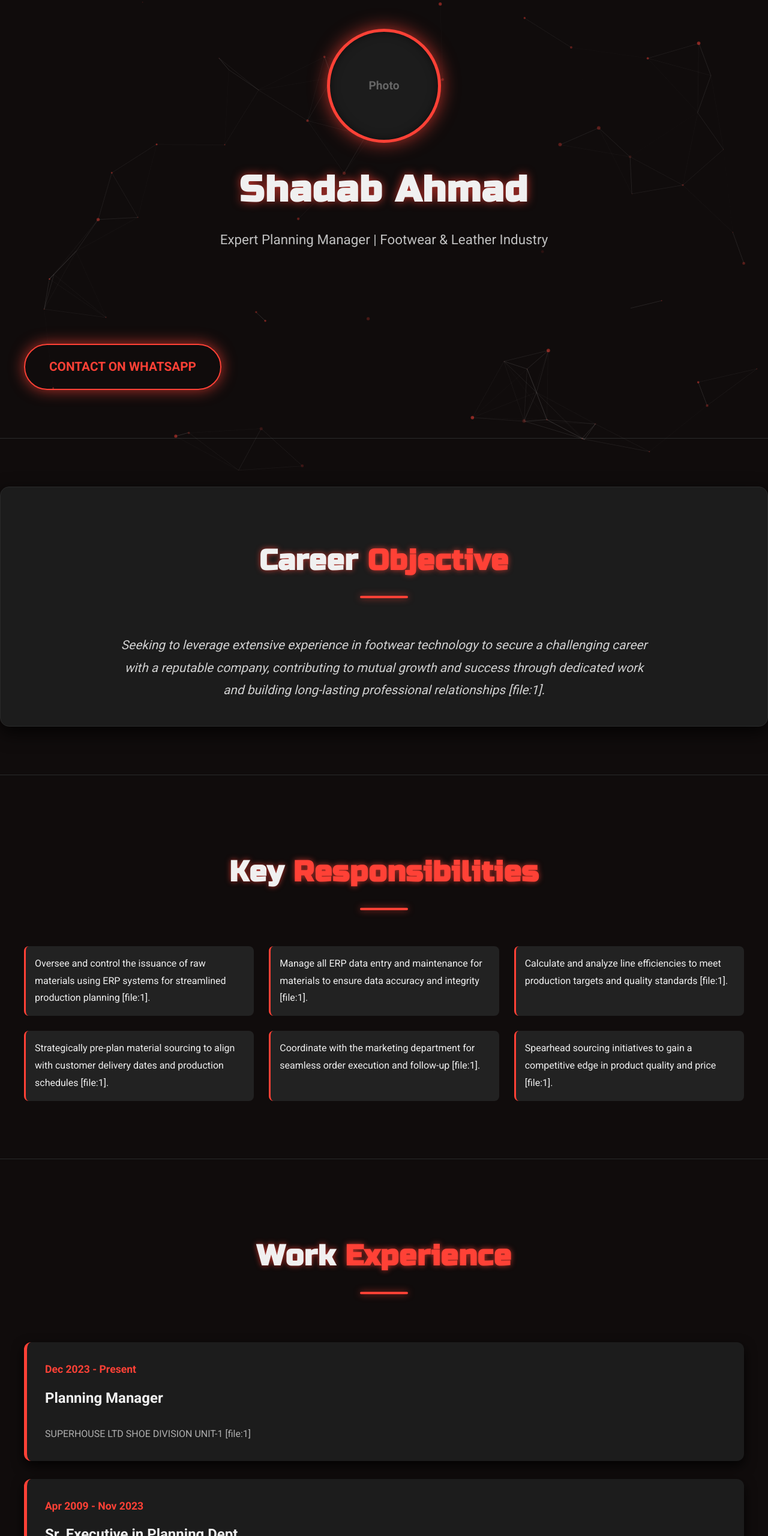
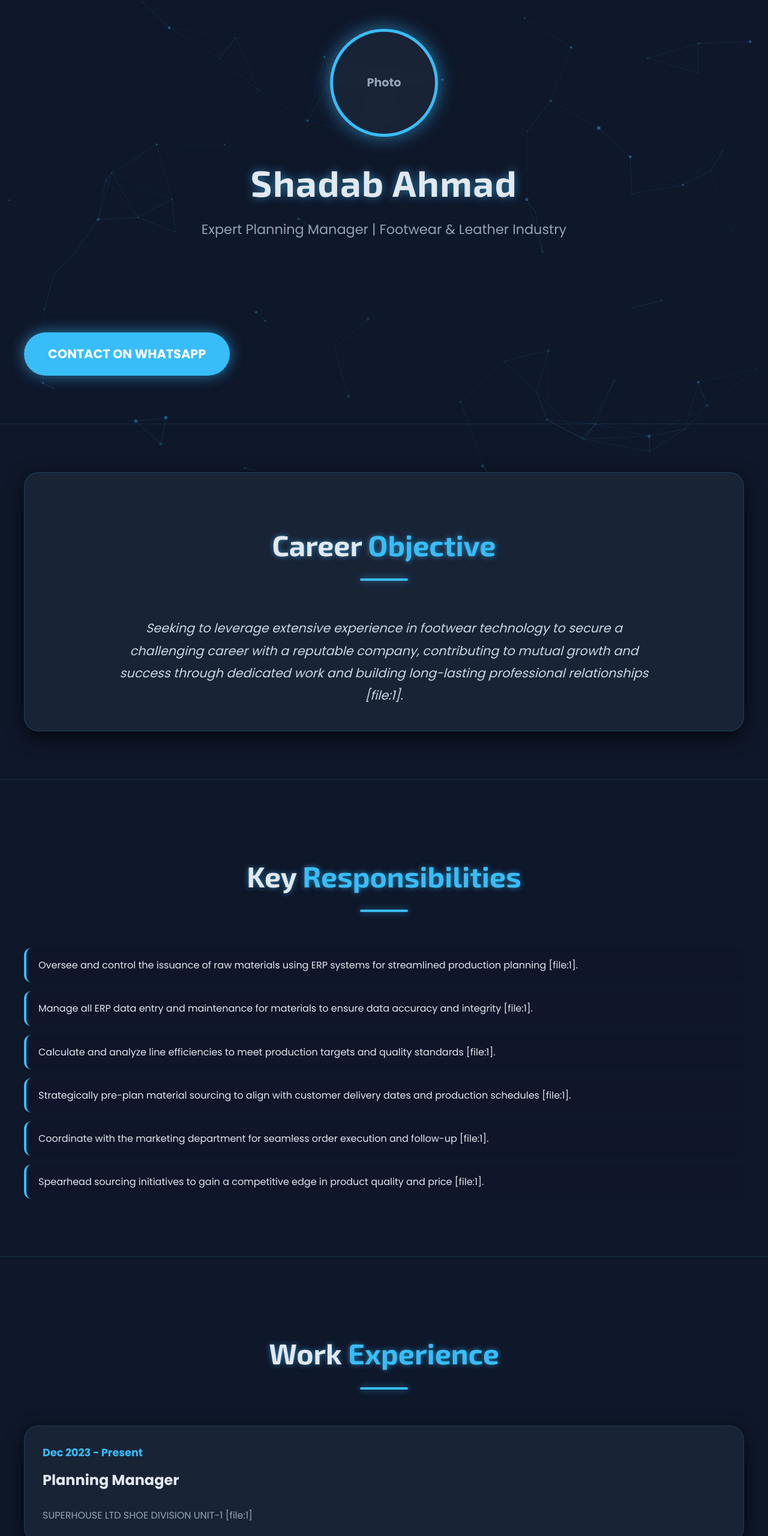
Before and after one commit to BlastMcOfficial/Portfolio-, a plain HTML site: page index.html in a window 1280 px wide. Shown: the top 2560 px of the page at 60% size. Drawn offline with nearby package versions, Linux system fonts and the light colour scheme.

Commit message:
Update index.html

```diff
--- a/index.html
+++ b/index.html
@@ -5,25 +5,29 @@
     <meta name="viewport" content="width=device-width, initial-scale=1.0">
     <title>Shadab Ahmad | Professional Portfolio</title>
     <style>
-        @import url('https://fonts.googleapis.com/css2?family=Roboto:wght@300;400;700&family=Russo+One&display=swap');
+        @import url('https://fonts.googleapis.com/css2?family=Poppins:wght@300;400;600;700&family=Exo+2:wght@700&display=swap');
 
         :root {
-            --primary-color: #100c0c;
-            --secondary-color: #1c1c1c;
-            --text-color: #f0f0f0;
-            --accent-color: #ff4136; /* Red accent color */
-            --hover-color: #d92a1e;  /* Darker red for hover */
-            --glow-color: rgba(255, 65, 54, 0.7); /* Red glow */
-            --shadow-color: rgba(0, 0, 0, 0.8);
+            --primary-color: #0f172a; /* Dark blue-slate */
+            --secondary-color: rgba(30, 41, 59, 0.75); /* Semi-transparent slate */
+            --text-color: #e2e8f0;
+            --accent-color: #38bdf8; /* Bright sky blue */
+            --hover-color: #0ea5e9;  /* Slightly darker blue for hover */
+            --glow-color: rgba(56, 189, 248, 0.6);
+            --shadow-color: rgba(0, 0, 0, 0.7);
+        }
+
+        html {
+            scroll-behavior: smooth;
         }
 
         body {
-            font-family: 'Roboto', sans-serif;
+            font-family: 'Poppins', sans-serif;
             margin: 0;
             padding: 0;
             background-color: var(--primary-color);
             color: var(--text-color);
-            line-height: 1.8;
+            line-height: 1.7;
             overflow-x: hidden;
         }
 
@@ -50,8 +54,8 @@
         }
 
         .profile-pic-container {
-            width: 180px;
-            height: 180px;
+            width: 170px;
+            height: 170px;
             border-radius: 50%;
             background: var(--secondary-color);
             margin: 0 auto 1.5rem;
@@ -61,45 +65,45 @@
             align-items: center;
             font-weight: bold;
             font-size: 1.2rem;
-            color: #666;
-            box-shadow: 0 0 30px var(--glow-color), inset 0 0 15px rgba(0,0,0,0.5);
+            color: #94a3b8;
+            box-shadow: 0 0 30px var(--glow-color);
+            backdrop-filter: blur(10px);
             transition: all 0.4s ease;
         }
 
         .profile-pic-container:hover {
-            transform: scale(1.05) rotate(5deg);
-            box-shadow: 0 0 45px var(--glow-color), inset 0 0 20px rgba(0,0,0,0.5);
+            transform: scale(1.05) rotate(-5deg);
+            box-shadow: 0 0 45px var(--glow-color);
         }
 
         header h1 {
-            font-family: 'Russo One', sans-serif;
+            font-family: 'Exo 2', sans-serif;
             margin: 0;
             font-size: 3.8rem;
             font-weight: 700;
             text-shadow: 0 0 15px var(--glow-color);
             animation: fadeInDown 1s ease-out;
-            letter-spacing: 2px;
+            letter-spacing: 1.5px;
         }
 
         header p {
             margin: 0.5rem 0 0;
             font-size: 1.4rem;
-            color: #c0c0c0;
+            color: #94a3b8;
             animation: fadeInUp 1s ease-out 0.2s;
             animation-fill-mode: backwards;
         }
 
         section {
             padding: 80px 0;
-            border-bottom: 1px solid #2a2a2a;
+            border-bottom: 1px solid rgba(56, 189, 248, 0.1);
         }
 
         h2 {
-            font-family: 'Russo One', sans-serif;
+            font-family: 'Exo 2', sans-serif;
             text-align: center;
             margin-bottom: 60px;
             font-size: 3rem;
-            letter-spacing: 1px;
             color: var(--text-color);
             text-shadow: 0 0 10px var(--glow-color);
             position: relative;
@@ -122,8 +126,8 @@
 
         .hero .btn {
             display: inline-block;
-            background: transparent;
-            color: var(--accent-color);
+            background: var(--accent-color);
+            color: #fff;
             padding: 18px 40px;
             text-decoration: none;
             border-radius: 50px;
@@ -132,83 +136,59 @@
             margin-top: 25px;
             transition: all 0.3s ease;
             box-shadow: 0 0 25px var(--glow-color);
-            border: 2px solid var(--accent-color);
+            border: none;
         }
 
         .hero .btn:hover {
-            background: var(--accent-color);
-            color: #fff;
+            background: var(--hover-color);
             transform: translateY(-5px) scale(1.05);
             box-shadow: 0 0 40px var(--glow-color);
         }
 
-        .card {
+        .card, .timeline-item, .skill-item {
             background: var(--secondary-color);
-            padding: 40px;
-            border-radius: 15px;
+            border-radius: 24px; /* More rounded corners */
             box-shadow: 0 10px 30px var(--shadow-color);
-            border: 1px solid #2a2a2a;
+            border: 1px solid rgba(56, 189, 248, 0.2);
+            backdrop-filter: blur(10px); /* Glassmorphic effect */
+            transition: transform 0.4s cubic-bezier(0.175, 0.885, 0.32, 1.275), box-shadow 0.4s ease, border-color 0.4s ease;
         }
 
-        #objective p {
-            font-size: 1.3rem;
-            text-align: center;
-            max-width: 900px;
-            margin: auto;
-            font-style: italic;
-            color: #d0d0d0;
-            line-height: 1.8;
-        }
+        .card { padding: 40px; }
 
-        .timeline {
-            position: relative;
-            padding: 20px 0;
-        }
+        #objective p { font-size: 1.3rem; text-align: center; max-width: 900px; margin: auto; font-style: italic; color: #cbd5e1; line-height: 1.8; }
 
         .timeline-item, .skill-item {
             padding: 30px;
             position: relative;
-            background: var(--secondary-color);
             margin-bottom: 30px;
-            border-radius: 12px;
-            border-left: 5px solid var(--accent-color);
-            transition: transform 0.4s cubic-bezier(0.175, 0.885, 0.32, 1.275), box-shadow 0.4s ease;
-            box-shadow: 0 8px 20px var(--shadow-color);
             cursor: pointer;
         }
 
         .timeline-item:hover, .skill-item:hover {
-            transform: translateX(10px);
+            transform: translateY(-5px);
             box-shadow: 0 0 25px var(--glow-color);
+            border-color: var(--accent-color);
         }
 
         .timeline-item.expanded, .skill-item.expanded {
             transform: scale(1.05);
             box-shadow: 0 0 35px var(--glow-color);
+            border-color: var(--accent-color);
             z-index: 10;
         }
 
-        .timeline-item h3, .skill-item h3 {
-            margin-top: 0;
-            color: var(--text-color);
-            font-weight: 700;
-            font-size: 1.5rem;
-        }
-
-        .timeline-item p, .skill-item p { margin-bottom: 0; color: #b0b0b0; }
+        .timeline-item h3, .skill-item h3 { margin-top: 0; color: var(--text-color); font-weight: 700; font-size: 1.5rem; }
+        .timeline-item p, .skill-item p { margin-bottom: 0; color: #94a3b8; }
         .timeline-item .duration { font-weight: 700; color: var(--accent-color); margin-bottom: 10px; display: block; font-size: 1.1rem; }
 
-        .skills-grid, .responsibilities-list {
-            list-style: none;
-            padding: 0;
-            display: grid;
-            grid-template-columns: repeat(auto-fit, minmax(350px, 1fr));
-            gap: 25px;
-        }
+        .skills-grid, .responsibilities-list { list-style: none; padding: 0; }
+        .skills-grid { display: grid; grid-template-columns: repeat(auto-fit, minmax(320px, 1fr)); gap: 25px; }
 
-        .responsibilities-list li { padding: 15px; background: #222; border-radius: 8px; border-left: 3px solid var(--accent-color); }
+        .responsibilities-list { display: grid; grid-template-columns: 1fr; gap: 15px; }
+        .responsibilities-list li { padding: 15px 20px; background: rgba(15, 23, 42, 0.6); border-radius: 12px; border-left: 4px solid var(--accent-color); }
 
-        footer { text-align: center; padding: 40px; background: transparent; margin-top: 30px; }
+        footer { text-align: center; padding: 40px; background: transparent; margin-top: 30px; border-top: 1px solid rgba(56, 189, 248, 0.1); }
         footer p { margin: 10px 0; }
         footer a { color: var(--accent-color); text-decoration: none; transition: color 0.3s ease, text-shadow 0.3s ease; }
         footer a:hover { color: var(--hover-color); text-shadow: 0 0 8px var(--glow-color); }
@@ -218,6 +198,60 @@
 
         @keyframes fadeInDown { from { opacity: 0; transform: translateY(-30px); } to { opacity: 1; transform: translateY(0); } }
         @keyframes fadeInUp { from { opacity: 0; transform: translateY(30px); } to { opacity: 1; transform: translateY(0); } }
+
+        /* --- Responsive Design --- */
+
+        @media (max-width: 992px) {
+            header h1, h2 {
+                font-size: 2.8rem;
+            }
+            header p {
+                font-size: 1.2rem;
+            }
+        }
+
+        @media (max-width: 768px) {
+            .container {
+                padding: 0 1.5rem;
+            }
+
+            header h1 { font-size: 2.5rem; }
+            h2 { font-size: 2.2rem; }
+
+            section {
+                padding: 60px 0;
+            }
+
+            .skills-grid {
+                grid-template-columns: 1fr;
+            }
+
+            .profile-pic-container {
+                width: 140px;
+                height: 140px;
+            }
+        }
+
+        @media (max-width: 576px) {
+            header h1 { font-size: 2rem; letter-spacing: 1px; }
+            header p { font-size: 1.1rem; }
+            h2 { font-size: 1.8rem; }
+
+            .hero .btn {
+                font-size: 1.1rem;
+                padding: 15px 30px;
+            }
+
+            .card, .timeline-item, .skill-item {
+                padding: 25px;
+                border-radius: 20px;
+            }
+
+            #objective p {
+                font-size: 1.1rem;
+            }
+        }
+
     </style>
 </head>
 <body>
@@ -239,9 +273,11 @@
     </section>
 
     <section id="objective">
-        <div class="container animated card">
-            <h2>Career <span>Objective</span></h2>
-            <p>Seeking to leverage extensive experience in footwear technology to secure a challenging career with a reputable company, contributing to mutual growth and success through dedicated work and building long-lasting professional relationships [file:1].</p>
+        <div class="container animated">
+            <div class="card">
+                <h2>Career <span>Objective</span></h2>
+                <p>Seeking to leverage extensive experience in footwear technology to secure a challenging career with a reputable company, contributing to mutual growth and success through dedicated work and building long-lasting professional relationships [file:1].</p>
+            </div>
         </div>
     </section>
 
@@ -311,12 +347,12 @@
     <script>
         particlesJS("particles-js", {
             "particles": {
-                "number": { "value": 50, "density": { "enable": true, "value_area": 800 } },
-                "color": { "value": "#ff4136" },
+                "number": { "value": 60, "density": { "enable": true, "value_area": 800 } },
+                "color": { "value": "#38bdf8" },
                 "shape": { "type": "circle" },
-                "opacity": { "value": 0.5, "random": true, "anim": { "enable": true, "speed": 1, "opacity_min": 0.1, "sync": false } },
+                "opacity": { "value": 0.4, "random": true, "anim": { "enable": true, "speed": 1, "opacity_min": 0.1, "sync": false } },
                 "size": { "value": 3, "random": true },
-                "line_linked": { "enable": true, "distance": 150, "color": "#ffffff", "opacity": 0.15, "width": 1 },
+                "line_linked": { "enable": true, "distance": 150, "color": "#38bdf8", "opacity": 0.2, "width": 1 },
                 "move": { "enable": true, "speed": 2, "direction": "none", "random": true, "straight": false, "out_mode": "out", "bounce": false }
             },
             "interactivity": {
```
